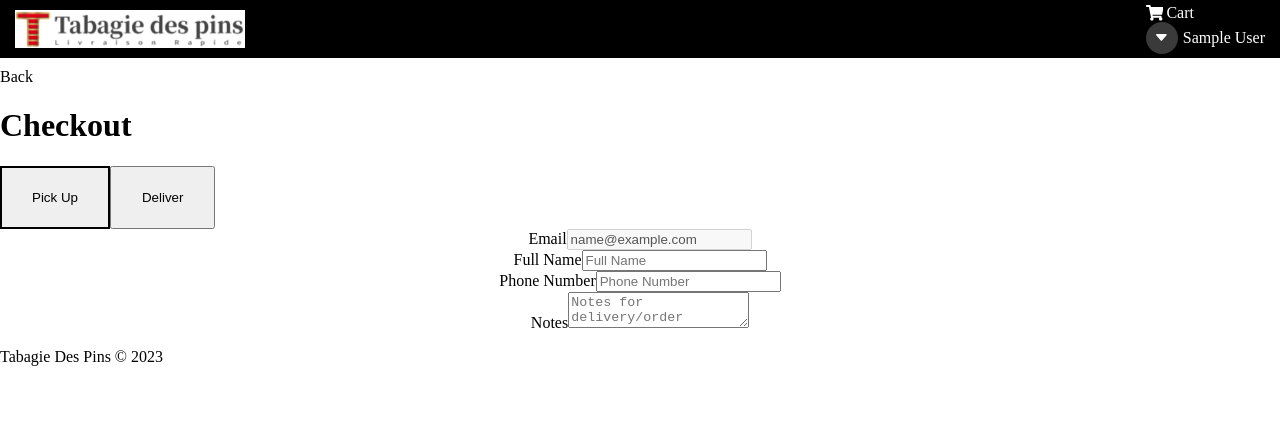
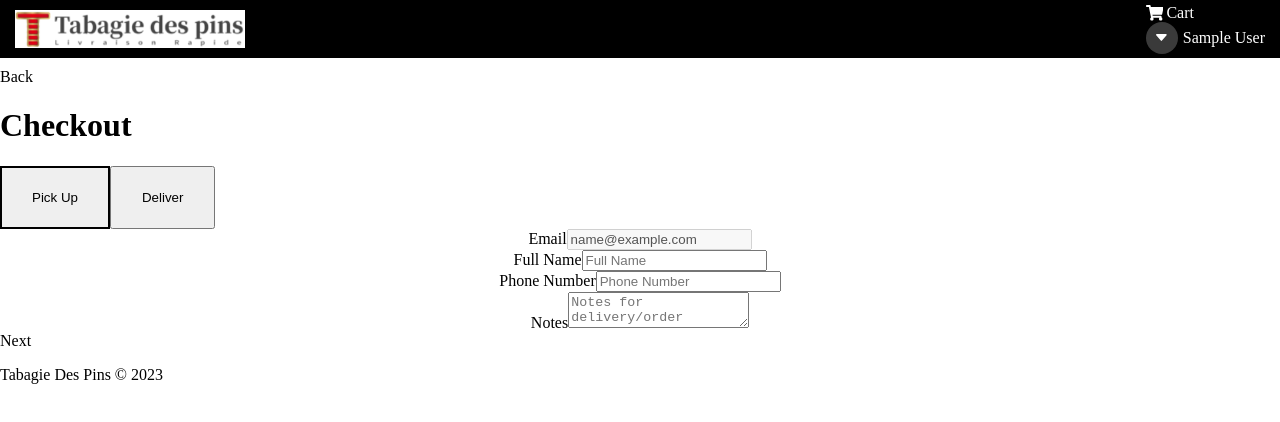
Before and after one commit to brian-pan/taba-retail, a React (Vite) app in the folder frontend/: page /checkout in a window 1280 px wide. Shown: the top 422 px of the page. Built offline with nearby package versions, Linux system fonts and the light colour scheme; sample sign-in values are in the browser's storage.

Commit message:
add checkout page cta

```diff
--- a/frontend/src/screens/CheckoutScreen.tsx
+++ b/frontend/src/screens/CheckoutScreen.tsx
@@ -46,6 +46,11 @@ const CheckoutScreen: React.FunctionComponent<CheckoutScreenProps> = () => {
         {!isPickUp && <ShippingForm />}
         <UserInfoForm />
       </div>
+      <div className="checkout-screen__cta-wrapper">
+        <Link className="checkout-screen__cta" to="/payment">
+          Next
+        </Link>
+      </div>
     </div>
   );
 };
```
